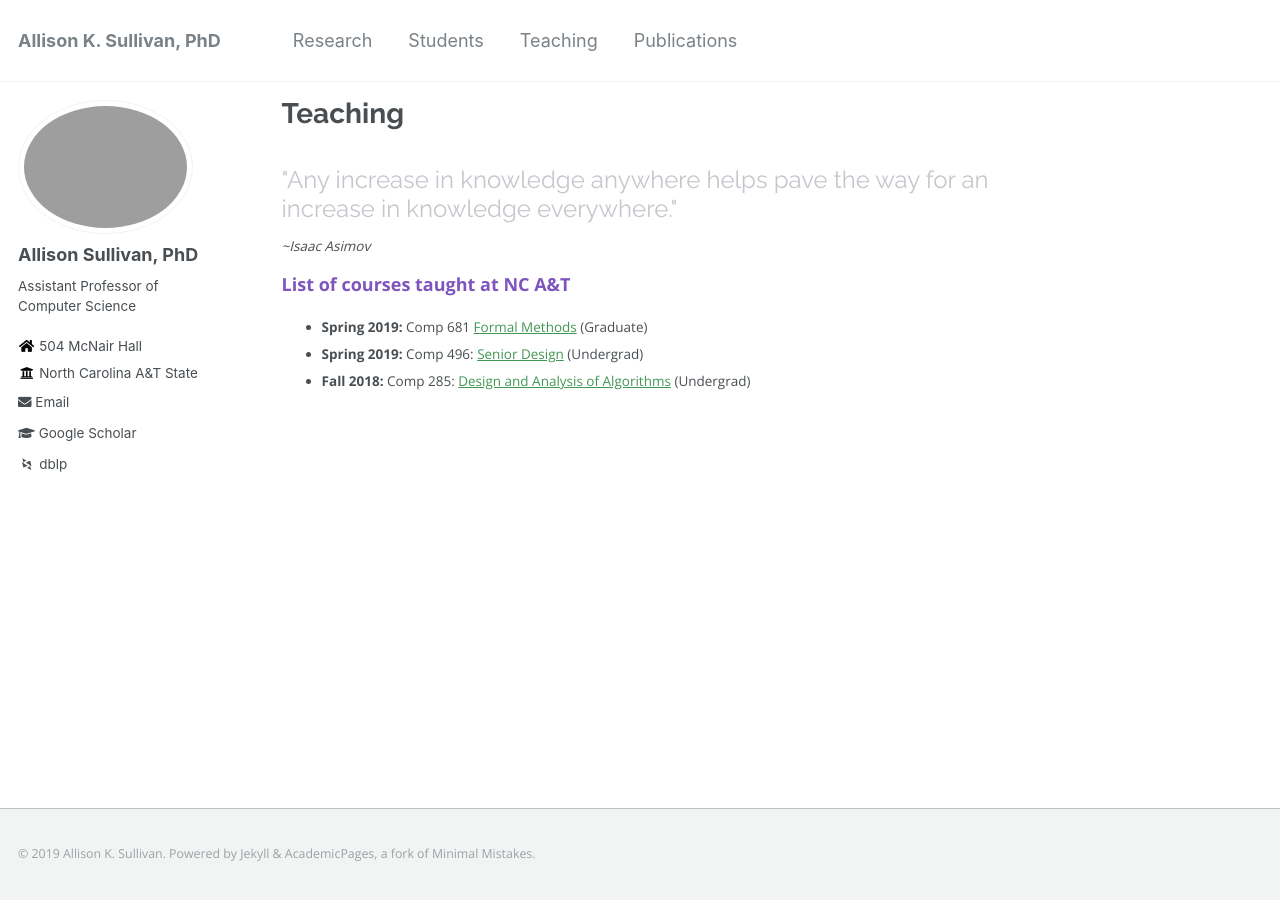
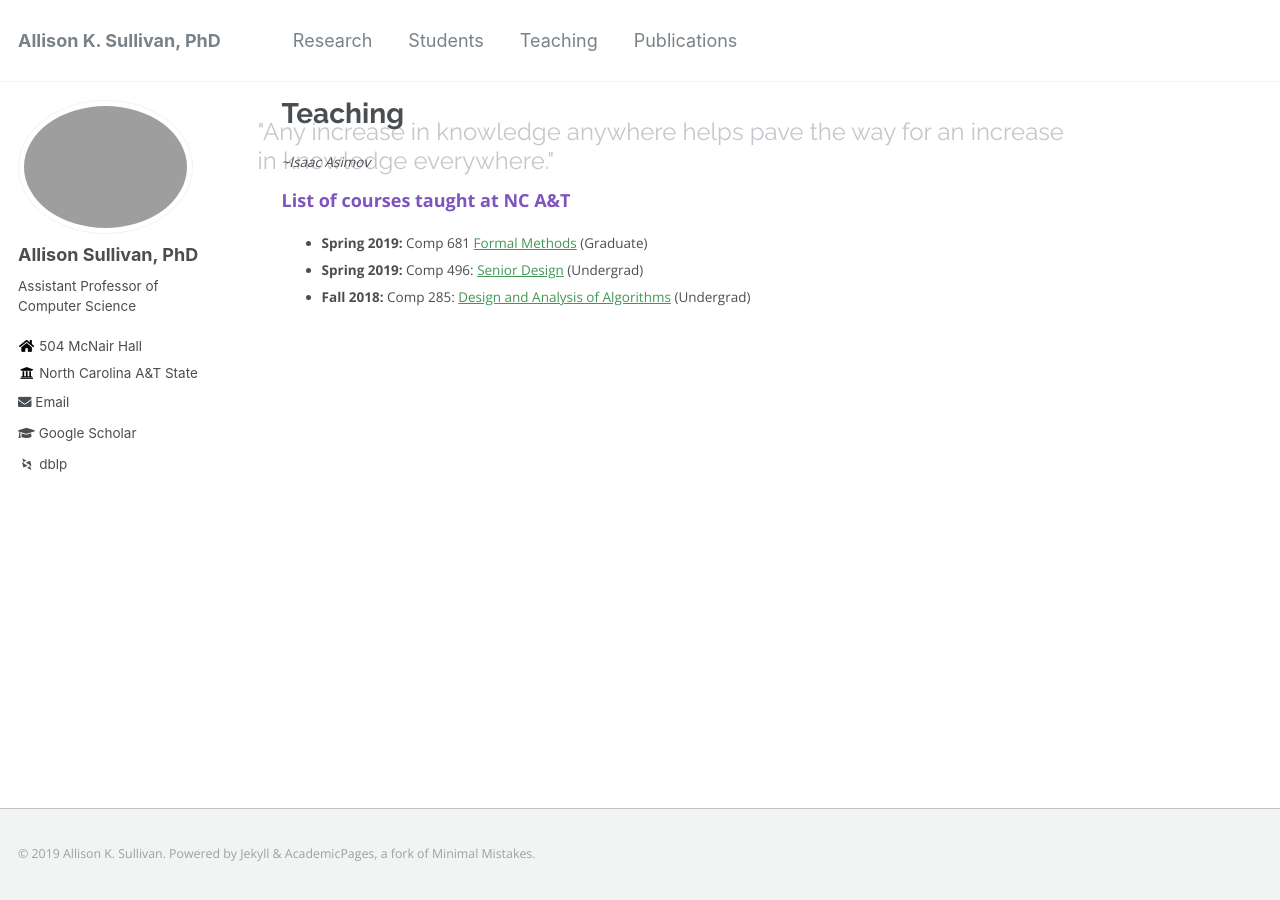
Before and after one commit to Allisonius/allisonius.github.io, a Jekyll site: the page built from _pages/teaching.md, in a window 1280 px wide. Built offline with Jekyll 4.4.1, drawn with Linux system fonts in a browser that asks for light colours; some web fonts are replaced.

Commit message:
Update _page.scss

```diff
--- a/_sass/_page.scss
+++ b/_sass/_page.scss
@@ -62,6 +62,7 @@
       color: #c8c5cc;
       font-family: 'Raleway', cursive;
       font-weight: normal;
+      margin: -1em;
   }
 
 
```
